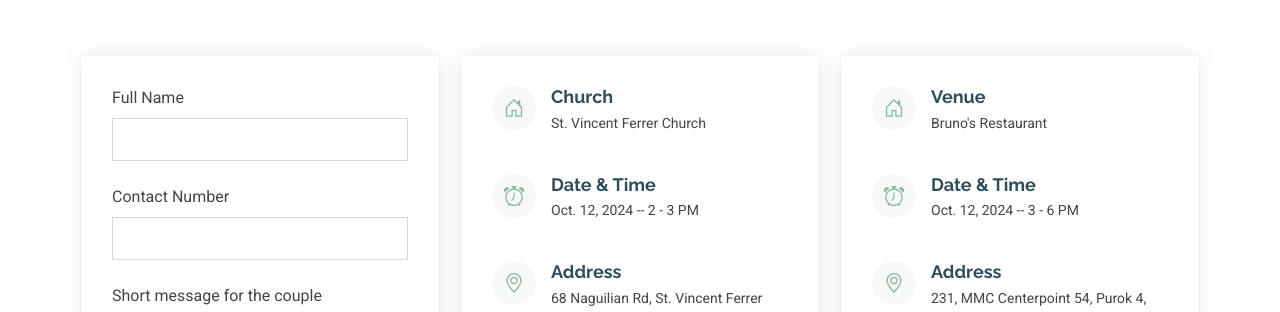
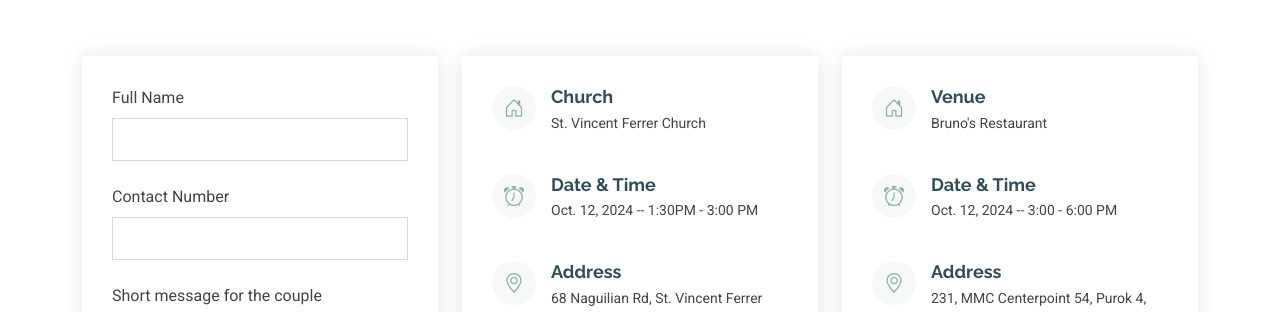
Before and after one commit to gr4e/mel4grae, a CodeIgniter app: page /database/index.php/main/index in a window 1280 px wide. Shown: the part 4244-4556 px from the top of the page. Run offline with CodeIgniter, Linux system fonts and the light colour scheme; some libraries are stand-ins or nearby versions.

Commit message:
gp and time

```diff
--- a/application/views/main_view/single_view.php
+++ b/application/views/main_view/single_view.php
@@ -688,7 +688,7 @@
                 <i class="bi bi-alarm flex-shrink-0"></i>
                 <div>
                   <h3>Date &amp; Time</h3>
-                  <p>Oct. 12, 2024 -- 2 - 3 PM</p>
+                  <p>Oct. 12, 2024 -- 1:30PM - 3:00 PM</p>
                 </div>
               </div><!-- End Info Item -->
 
@@ -722,7 +722,7 @@
                 <i class="bi bi-alarm flex-shrink-0"></i>
                 <div>
                   <h3>Date &amp; Time</h3>
-                  <p>Oct. 12, 2024 -- 3 - 6 PM</p>
+                  <p>Oct. 12, 2024 -- 3:00 - 6:00 PM</p>
                 </div>
               </div><!-- End Info Item -->
 
```
Also changed, not shown: assets/img/team/gp-romeo.png, 3 other files.
